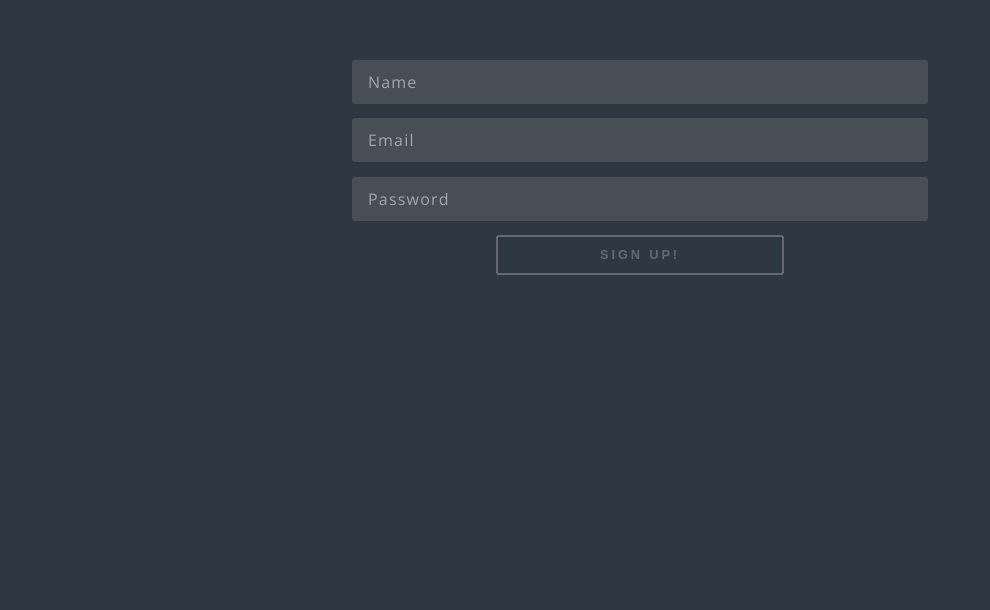
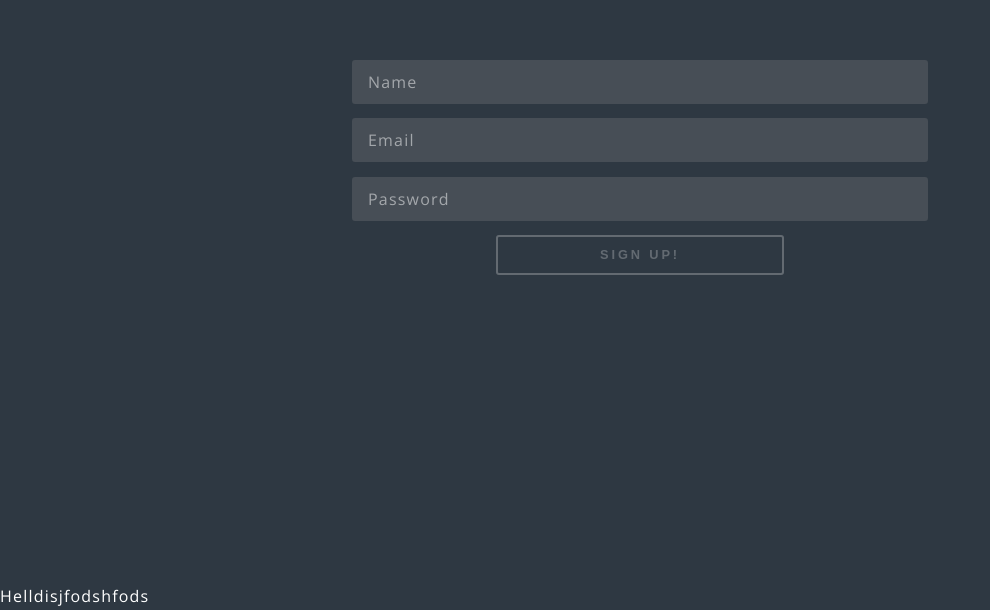
Before and after one commit to TT-33-Use-My-Tech-Stuff/frontend, a React (Create React App) app: page /signup in a window 1280 px wide. Shown: the part 375-985 px from the top of the page, without its empty margins (0-990 px from the left). Before the commit the page ends 958 px from the top, so only its background shows below. Built offline with nearby package versions, Linux system fonts and the light colour scheme.

Commit message:
dfjkdsfkjk

```diff
--- a/src/components/Signup.js
+++ b/src/components/Signup.js
@@ -10,6 +10,7 @@ import signSchema from './validation/signupSchema'
 //THIS FILE HOLDS ALL STATE AND RENDERS THE FORM AS CHILD COMPONENT
 //PASSING STATE AND FUNCTIONS AS PROPS TO THE CHILD
 function Signup(props){
+
 
     //Empty form shape
     const initialForm = {
@@ -68,6 +69,7 @@ function Signup(props){
             errors={formErrors}
             disabled={disabled}
             />
+            <div>Helldisjfodshfods</div>
         </StyledSignup>
     )
 }
```
